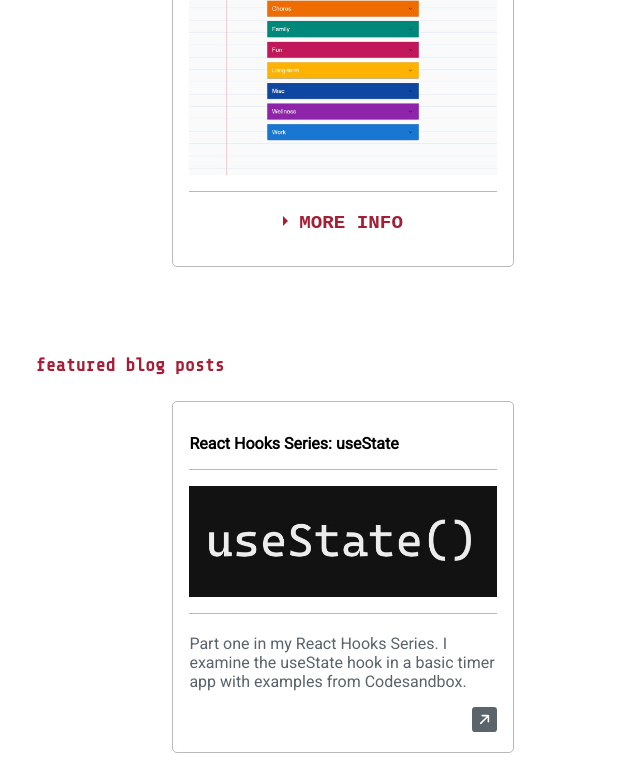
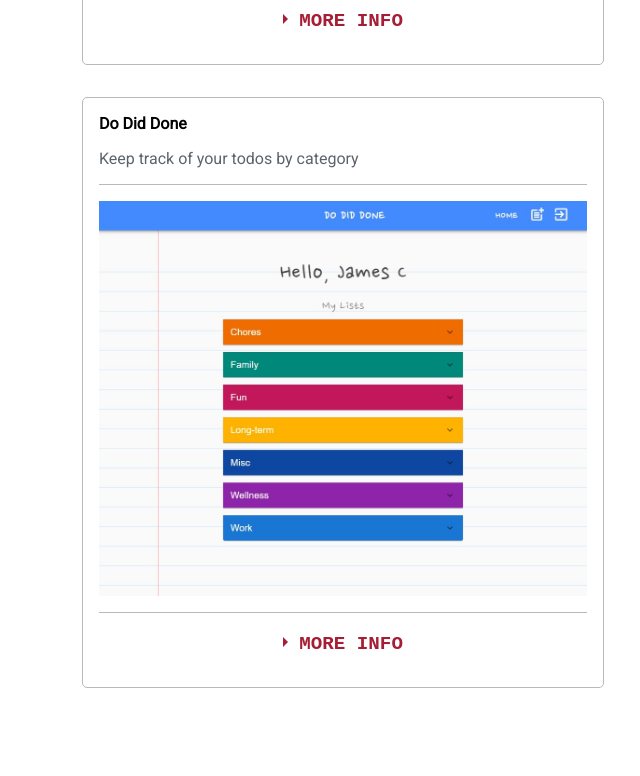
Before and after one commit to jamesncox/portfolio-v2, a React (Create React App) app: page / in a window 1536 px wide. Shown: the part 2016-2792 px from the top of the page, without its empty margins (425-1065 px from the left). Built offline with nearby package versions, Linux system fonts and the light colour scheme.

Commit message:
Remove media query project-wrapper display: grid and update .app margins

```diff
--- a/src/components/blog/Blog.js
+++ b/src/components/blog/Blog.js
@@ -5,7 +5,7 @@ import BlogLink from './BlogLink'
 function Blog() {
 
     return (
-      <div  id="blog">
+      <div id="blog">
         <FeaturedBlogs />
         <BlogLink />
       </div>
--- a/src/components/blog/FeaturedBlogs.js
+++ b/src/components/blog/FeaturedBlogs.js
@@ -11,7 +11,7 @@ export default function FeaturedBlogs() {
     return (
         <>
             <p className="section-title">featured blog posts</p>
-            <div className="projects-wrapper">
+            <div >
                 <DisplayBlog
                     title="React Hooks Series: useState"
                     src={UseState}
@@ -22,7 +22,7 @@ export default function FeaturedBlogs() {
                 />
             </div>
 
-            <div className="projects-wrapper">
+            <div >
                 <DisplayBlog
                     title="React Hooks Series: useEffect"
                     src={UseEffect}
@@ -33,7 +33,7 @@ export default function FeaturedBlogs() {
                 />
             </div>
 
-            <div className="projects-wrapper">
+            <div >
                 <DisplayBlog
                     title="React Hooks Series: useRef"
                     src={UseRef}
--- a/src/hooks/DisplayBlog.js
+++ b/src/hooks/DisplayBlog.js
@@ -4,7 +4,7 @@ import ImageLoad from './ImageLoad'
 const DisplayBlog = React.memo(({ title, src, placeholder, alt, description, url}) => {
 
     return (
-      <div className="projects-card">
+      <div className="blog-card">
         <p className="blog-title">{title}</p>
         <ImageLoad
           className="project-image"
--- a/src/stylesheets/App.css
+++ b/src/stylesheets/App.css
@@ -321,6 +321,20 @@ body.dark {
 
 /* blogs */
 
+.blogs-wrapper {
+    display: flex;
+    flex-direction: row;
+}
+
+.blog-card {
+    margin-top: .5rem;
+    margin-bottom: 1.5rem;
+    border: solid 1px var(--card-border);
+    border-radius: 5px;
+    padding: 1rem;
+    transition: var(--theme-transition);
+}
+
 .blog-title {
     font-family: 'Roboto', sans-serif;
     font-weight: var(--font-weight);
@@ -342,6 +356,7 @@ body.dark {
 
 .see-more-blogs {
     display: flex;
+    /* justify-content: flex-end; */
     text-decoration: none;
     margin-top: -1rem;
 }
--- a/src/stylesheets/Responsive.css
+++ b/src/stylesheets/Responsive.css
@@ -22,15 +22,21 @@
 
 @media only screen and (min-width: 1300px) {
     .App {
-      margin-left: 30%;
-      margin-right: 30%;
+        margin-left: 33%;
+        margin-right: 33%;
     }
 
-  .projects-wrapper {
+    /* .projects-wrapper {
         align-items: center;
     }
 
     .projects-card {
         width: 50%;
+    } */
+
+    /* .blogs-wrapper {
+        display: grid;
+        grid-template-columns: 1fr 1fr 1fr;
+        gap: 1rem;
+    } */
 }
-}
```
Lines whose indentation alone changed are shown as unchanged.
